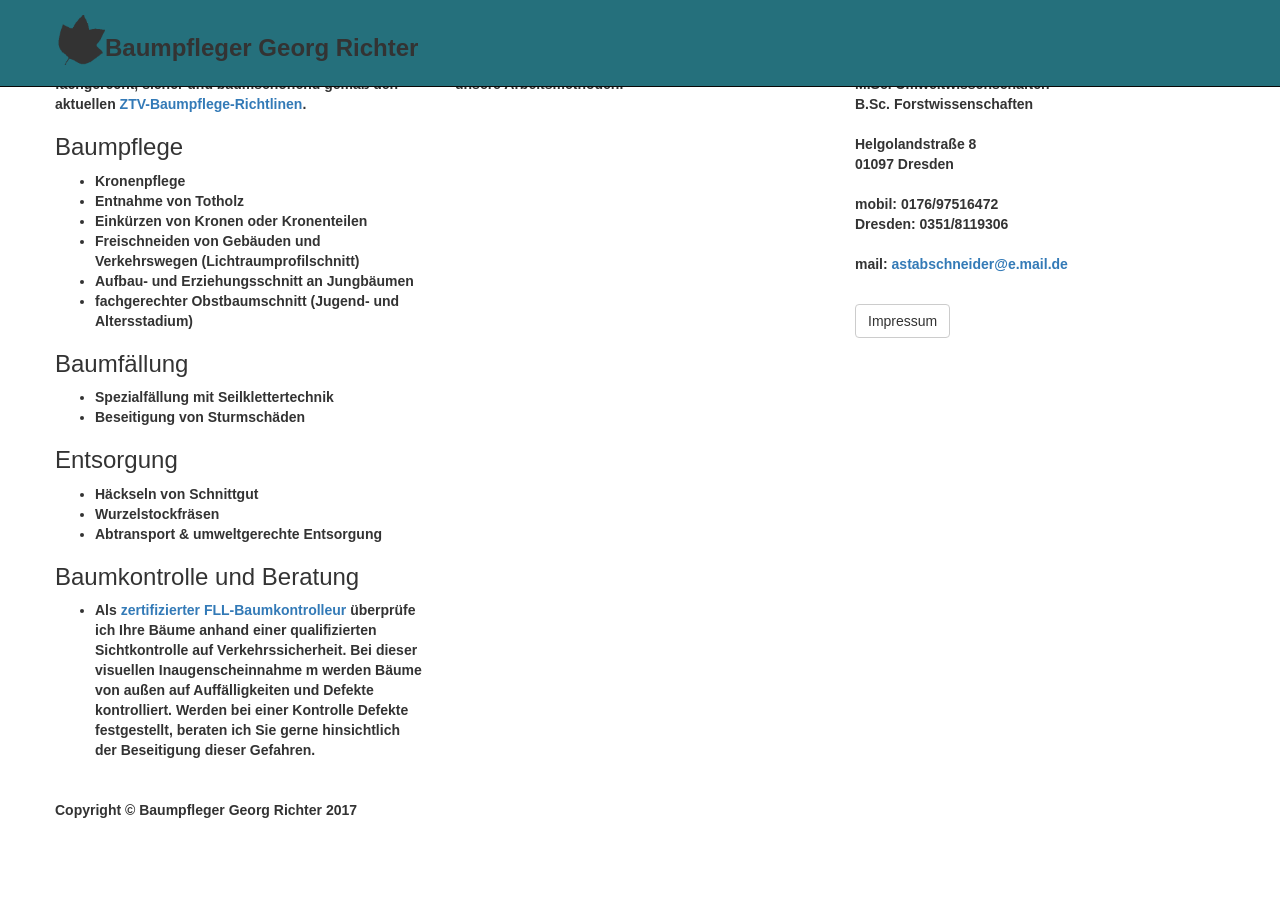
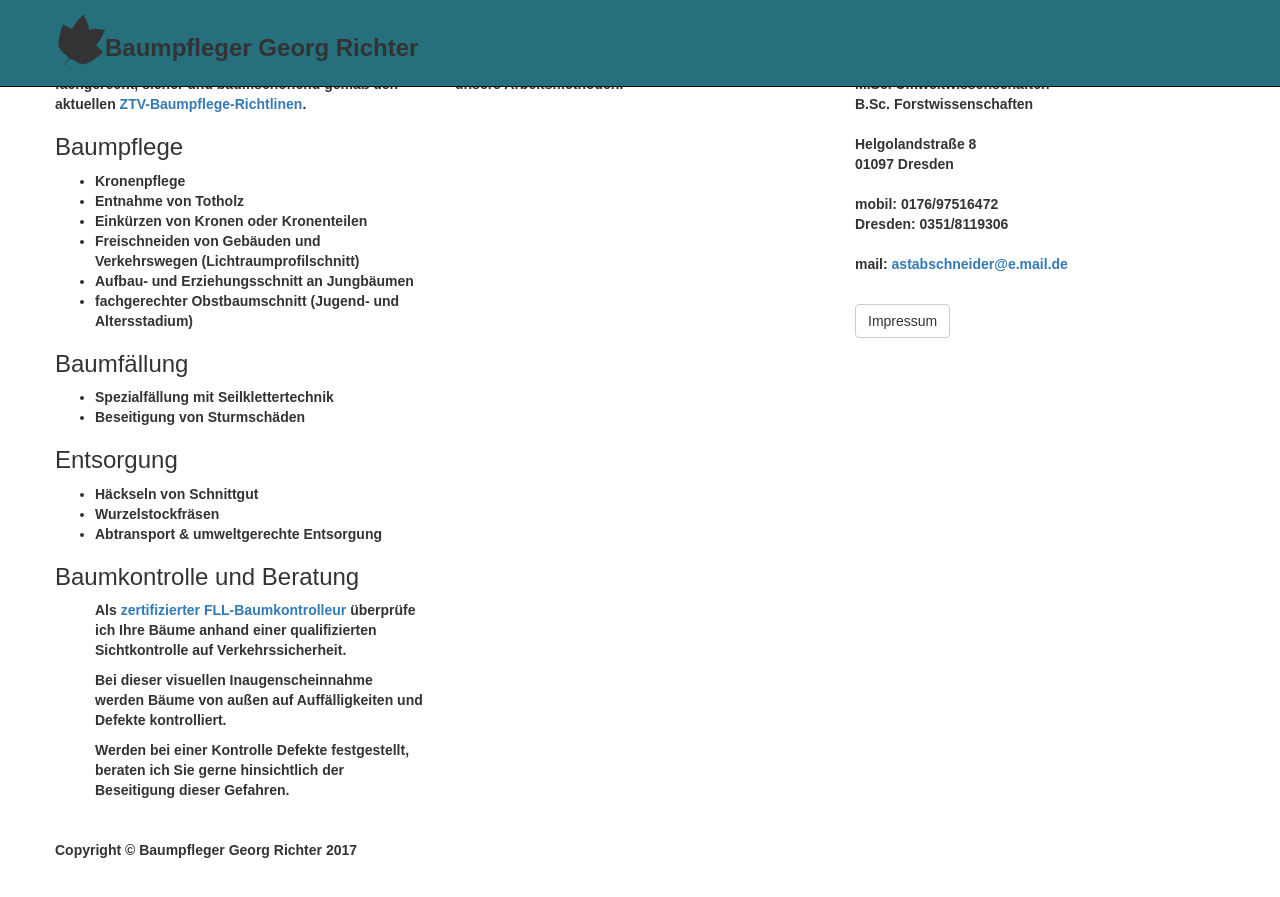
Before and after one commit to astabschneider/astabschneider.github.io, a Jekyll site: the page built from index.html, in a window 1280 px wide and 900 px high, scrolled down 551 px. Shown: the top 897 px of the window. Built offline with Jekyll 4.4.1, drawn with Linux system fonts in a browser that asks for light colours; before the commit the page ends 1411 px from its top, so only the background shows below that.

Commit message:
updated site

```diff
--- a/index.html
+++ b/index.html
@@ -77,11 +77,11 @@
 <h4></h4>
 <h3>Baumkontrolle und Beratung</h3>
 <ul>
-	<li>Als <a class="customize-unpreviewable" href="https://www.fll.de/dienstleistungen-links/zertifizierter-baumkontrolleur.html" target="_blank" rel="noopener">zertifizierter FLL-Baumkontrolleur</a> überprüfe ich Ihre Bäume anhand einer qualifizierten Sichtkontrolle auf Verkehrssicherheit.
+	<p>Als <a class="customize-unpreviewable" href="https://www.fll.de/dienstleistungen-links/zertifizierter-baumkontrolleur.html" target="_blank" rel="noopener">zertifizierter FLL-Baumkontrolleur</a> überprüfe ich Ihre Bäume anhand einer qualifizierten Sichtkontrolle auf Verkehrssicherheit.</p>
 
-	Bei dieser visuellen Inaugenscheinnahme m werden Bäume von außen auf Auffälligkeiten und Defekte kontrolliert.
+	<p>Bei dieser visuellen Inaugenscheinnahme werden Bäume von außen auf Auffälligkeiten und Defekte kontrolliert.</p>
 
-Werden bei einer Kontrolle Defekte festgestellt, beraten ich Sie gerne hinsichtlich der Beseitigung dieser Gefahren.
+        <p>Werden bei einer Kontrolle Defekte festgestellt, beraten ich Sie gerne hinsichtlich der Beseitigung dieser Gefahren.</p>
 
 
 </ul>
```
